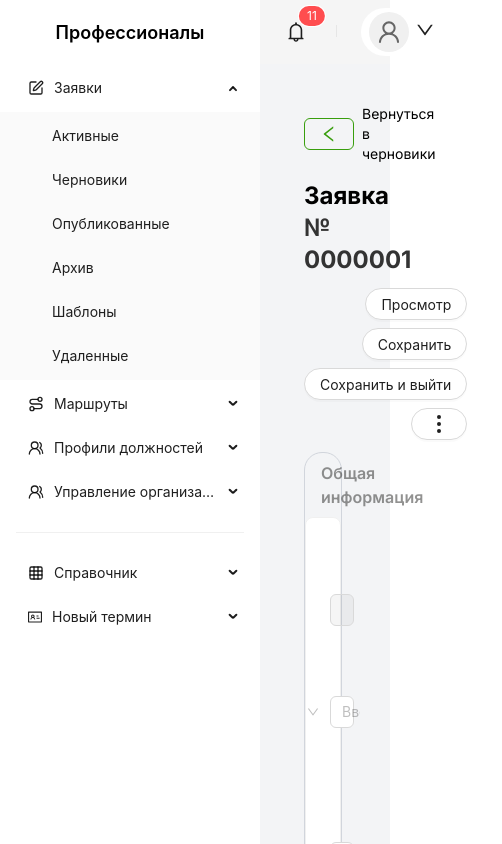
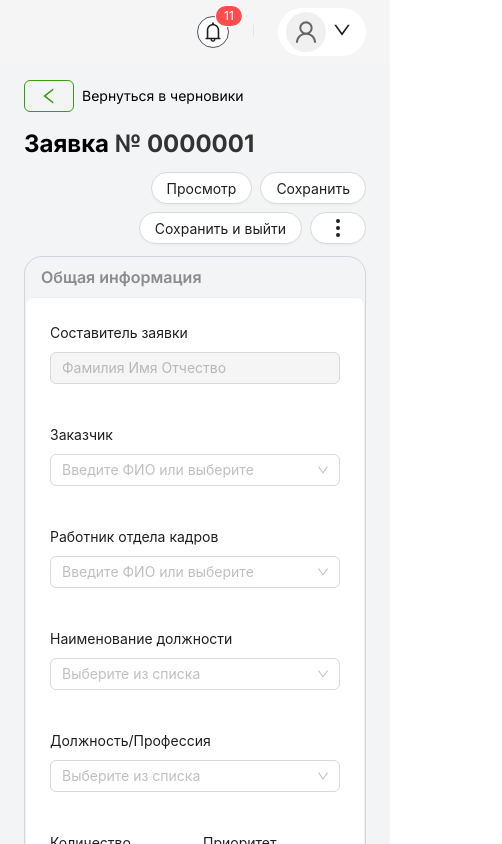
Before and after one commit to hameed-fu/figma-to-nextjs15, a Next.js app: page / in a window 390 px wide. Shown: the top 844 px of the page, 502 px wide, since content can reach past the window. Built offline with nearby package versions, Linux system fonts and the light colour scheme.

Commit message:
collapse sidebar

```diff
--- /dev/null
+++ b/app/components/layout/AppHeader.css
@@ -0,0 +1,48 @@
+.app-header {
+    display: flex;
+    align-items: center;
+    justify-content: space-between;
+    padding: 0 24px;
+    background: #f5f5f5;
+  }
+
+  .left-header {
+    display: flex;
+    align-items: center;
+    gap: 12px;
+  }
+
+  .right-header {
+    display: flex;
+    align-items: center;
+    gap: 16px;
+  }
+
+  .notification-btn {
+    border: 1px solid #4b5563;
+    border-radius: 999px;
+    background: white;
+  }
+
+  .profile-wrapper {
+    display: flex;
+    align-items: center;
+    background: white;
+    border-radius: 999px;
+    padding: 4px 8px;
+  }
+
+  .dropdown-btn {
+    border: none;
+  }
+
+  /* Hide sidebar toggle on large screens (>= 1024px) */
+  .sidebar-toggle {
+    display: block;
+  }
+
+  @media screen and (min-width: 1024px) {
+    .sidebar-toggle {
+      display: none;
+    }
+  }
--- /dev/null
+++ b/app/components/layout/Sidebar.css
@@ -0,0 +1,55 @@
+/* Sidebar container */
+.custom-sidebar {
+    background: #fff;
+    height: 100vh;
+    position: fixed;
+    left: 0;
+    top: 0;
+    display: flex;
+    flex-direction: column;
+    z-index: 1000;
+  }
+
+  /* Sidebar header */
+  .sidebar-header {
+    height: 64px;
+    display: flex;
+    align-items: center;
+    justify-content: center;
+    font-weight: 600;
+    font-size: 1.125rem;
+    opacity: 1;
+    white-space: nowrap;
+    transition: opacity 0.3s;
+  }
+
+  /* Sidebar menu */
+  .sidebar-menu {
+    flex: 1;
+    overflow-y: auto;
+  }
+
+  /* Sidebar footer */
+  .sidebar-footer {
+    padding: 12px;
+    border-top: 1px solid #f0f0f0;
+    text-align: center;
+  }
+
+  /* Button inside the footer */
+  .sidebar-footer .ant-btn {
+    display: flex;
+    justify-content: center;
+  }
+
+  /* Hide sidebar on mobile */
+  @media screen and (max-width: 767px) {
+    .custom-sidebar {
+      display: none;
+    }
+  }
+
+  /* Collapsed state */
+  .custom-sidebar .ant-layout-sider-collapsed .sidebar-header {
+    opacity: 0;
+  }
--- a/app/components/layout/header.tsx
+++ b/app/components/layout/header.tsx
@@ -1,9 +1,24 @@
 import React from "react";
 import { Header } from "antd/lib/layout/layout";
 import { Button, Badge, Avatar, Dropdown, Menu, Divider } from "antd";
-import { BellOutlined, UserOutlined, DownOutlined, DesktopOutlined } from "@ant-design/icons";
+import {
+  BellOutlined,
+  UserOutlined,
+  DownOutlined,
+  MenuFoldOutlined,
+  MenuUnfoldOutlined,
+} from "@ant-design/icons";
+import "./AppHeader.css";
 
-const AppHeader: React.FC = () => {
+interface AppHeaderProps {
+  isSidebarOpen: boolean;
+  setIsSidebarOpen: (open: boolean) => void;
+}
+
+const AppHeader: React.FC<AppHeaderProps> = ({
+  isSidebarOpen,
+  setIsSidebarOpen,
+}) => {
   const menuItems = [
     { key: "1", label: "Profile" },
     { key: "2", label: "Settings" },
@@ -11,29 +26,34 @@ const AppHeader: React.FC = () => {
   ];
 
   return (
-    <Header
-      style={{
-        display: "flex",
-        alignItems: "center",
-        justifyContent: "space-between",
-        padding: "0 24px",
-        background: "#f5f5f5",
-      }}
-    >
-      <div style={{ display: "flex", alignItems: "center", gap: "12px" }}>
-
+    <Header className="app-header">
+      <div className="left-header">
+        {/* <Button
+          type="text"
+          icon={
+            isSidebarOpen ? (
+              <MenuFoldOutlined style={{ fontSize: 20 }} />
+            ) : (
+              <MenuUnfoldOutlined style={{ fontSize: 20 }} />
+            )
+          }
+          onClick={() => {
+            console.log("Sidebar Open State Before Toggle:", isSidebarOpen);
+            setIsSidebarOpen(!isSidebarOpen);
+          }}
+        /> */}
       </div>
 
-      <div style={{ display: "flex", alignItems: "center", gap: "16px" }}>
+      <div className="right-header">
         <Badge count={11}>
           <Button
             type="text"
             icon={<BellOutlined style={{ fontSize: "20px" }} />}
-            className="border border-gray-600 rounded-full bg-white"
+            className="notification-btn"
           />
         </Badge>
         <Divider type="vertical" />
-        <div style={{ display: "flex", alignItems: "center", background: "#fff", borderRadius: "999px", padding: "4px 8px" }}>
+        <div className="profile-wrapper">
           <Avatar
             style={{ backgroundColor: "#f0f0f0", color: "#666" }}
             icon={<UserOutlined />}
@@ -41,8 +61,16 @@ const AppHeader: React.FC = () => {
           >
             AK
           </Avatar>
-          <Dropdown menu={{ items: menuItems }} placement="bottomRight" trigger={['click']}>
-            <Button type="text" icon={<DownOutlined style={{ fontSize: "18px" }} />} className="border-none" />
+          <Dropdown
+            menu={{ items: menuItems }}
+            placement="bottomRight"
+            trigger={["click"]}
+          >
+            <Button
+              type="text"
+              icon={<DownOutlined style={{ fontSize: "18px" }} />}
+              className="dropdown-btn"
+            />
           </Dropdown>
         </div>
       </div>
--- a/app/components/layout/main-layout.tsx
+++ b/app/components/layout/main-layout.tsx
@@ -1,8 +1,9 @@
 "use client";
-import '../../globals.css';
-import { useState } from "react";
-import Sidebar from "./sidebar";
-import Header  from "./header";
+
+import "../../globals.css";
+import { useState, useEffect } from "react";
+import Sidebar from "./sidebar"; // Assuming Sidebar component exists
+import Header from "./header"; // Assuming Header component exists
 import { ConfigProvider } from "antd";
 
 export default function MainLayout({
@@ -10,42 +11,55 @@ export default function MainLayout({
 }: {
   children: React.ReactNode;
 }) {
-  const [isSidebarOpen, setIsSidebarOpen] = useState(true);
+  const [isSidebarOpen, setIsSidebarOpen] = useState(true); // Sidebar state
+  const [isMobile, setIsMobile] = useState(false); // Mobile detection state
+
+  // Handle window resize for mobile detection
+  useEffect(() => {
+    const handleResize = () => {
+      setIsMobile(window.innerWidth < 768); // Detect if screen width is less than 768px
+    };
+    handleResize();
+    window.addEventListener("resize", handleResize);
+    return () => window.removeEventListener("resize", handleResize);
+  }, []);
 
   return (
     <ConfigProvider
       theme={{
-        token: {
-          colorPrimary: "#389E0D",
-        },
+        token: { colorPrimary: "#389E0D" },
         components: {
           Menu: {
-            colorPrimary: "#389E0D",         // Active menu color
-            itemSelectedColor: "#389E0D",    // Selected text color
-            itemSelectedBg: "#D9F7BE",       // Light green background
-            itemHoverColor: "#52c41a",       // Hover text color
+            colorPrimary: "#389E0D",
+            itemSelectedColor: "#389E0D",
+            itemSelectedBg: "#D9F7BE",
+            itemHoverColor: "#52c41a",
           },
-          Button: {
-            colorPrimary: "#389E0D",
-          },
-          Input: {
-            colorPrimary: "#389E0D",
-          },
-          Select: {
-            colorPrimary: "#389E0D",
-          },
+          Button: { colorPrimary: "#389E0D" },
+          Input: { colorPrimary: "#389E0D" },
+          Select: { colorPrimary: "#389E0D" },
         },
       }}
     >
-      <div className="min-h-screen bg-gray-100">
-        <Sidebar isOpen={isSidebarOpen} setIsOpen={setIsSidebarOpen} />
+      <div className="min-h-screen bg-gray-100 flex">
+        {/* Sidebar */}
         <div
-          className={`transition-all duration-300 ease-in-out ${
-            isSidebarOpen ? "ml-64" : "ml-20"
+          className={`fixed top-0 left-0 z-40 h-full transition-transform duration-300 ${
+            isSidebarOpen ? "translate-x-0" : "-translate-x-full"
+          }`}
+          style={isMobile ? { left: isSidebarOpen ? 0 : '-100%' } : {}}
+        >
+          <Sidebar isOpen={isSidebarOpen} setIsOpen={setIsSidebarOpen} />
+        </div>
+
+        {/* Main Content */}
+        <div
+          className={`flex-1 min-h-screen transition-all duration-300 ease-in-out ${
+            !isMobile && isSidebarOpen ? "ml-64" : ""
           }`}
         >
-          <Header   />
-          <main className="p-10">{children}</main>
+          <Header setIsSidebarOpen={setIsSidebarOpen} isSidebarOpen={isSidebarOpen} />
+          <main className="p-4 sm:p-6 md:p-10">{children}</main>
         </div>
       </div>
     </ConfigProvider>
--- a/app/components/layout/sidebar.tsx
+++ b/app/components/layout/sidebar.tsx
@@ -14,6 +14,8 @@ import {
 import { IdcardOutlined } from "@ant-design/icons";
 import { usePathname } from "next/navigation";
 import Link from "next/link";
+import useIsMobile from "../../hooks/useIsMobile";
+import "./Sidebar.css";
 
 const sidebarItems = [
   {
@@ -46,7 +48,6 @@ const sidebarItems = [
     icon: <UsersRound className="h-4 w-4" />,
     key: "users",
     children: [
-
       { name: "Структура", key: "structure" },
       { name: "Роли", key: "roles" },
       { name: "Пользователи", key: "users" },
@@ -68,9 +69,14 @@ const sidebarItems = [
   },
 ];
 
-const Sidebar: React.FC = () => {
+interface SidebarProps {
+  isOpen: boolean;
+  setIsOpen: (open: boolean) => void;
+}
+
+const Sidebar: React.FC<SidebarProps> = ({ isOpen, setIsOpen }) => {
   const pathname = usePathname();
-  const [collapsed, setCollapsed] = useState(false);
+  const isMobile = useIsMobile();
   const [openKeys, setOpenKeys] = useState<string[]>(["applications"]);
   const [selectedKey, setSelectedKey] = useState<string>("applications/");
 
@@ -109,37 +115,16 @@ const Sidebar: React.FC = () => {
     <Sider
       width={260}
       collapsible
-    collapsed={collapsed}
+      collapsed={!isOpen}
       trigger={null}
-    style={{
-      background: "#fff",
-      height: "100vh",
-      position: "fixed",
-      left: 0,
-      top: 0,
-      display: "flex",
-      flexDirection: "column",
-    }}
+      className={`custom-sidebar transition-all duration-300 ${isMobile ? 'fixed' : ''}`}
+      style={isMobile ? { left: isOpen ? 0 : '-100%' } : {}}
     >
-    {/* Top Logo / Header */}
-    <div
-      style={{
-        height: 64,
-        display: "flex",
-        alignItems: "center",
-        justifyContent: "center",
-        fontWeight: 600,
-        fontSize: "1.125rem",
-        opacity: collapsed ? 0 : 1,
-        transition: "opacity 0.3s",
-        whiteSpace: "nowrap",
-      }}
-    >
+      <div className="sidebar-header">
         Профессионалы
       </div>
 
-    {/* Scrollable Menu Section */}
-    <div style={{ flex: 1, overflowY: "auto",  height: "100vh", }}>
+      <div className="sidebar-menu">
         <Menu
           mode="inline"
           openKeys={openKeys}
@@ -151,29 +136,22 @@ const Sidebar: React.FC = () => {
         />
       </div>
 
-    {/* Bottom Toggle Button */}
-    <div
-      style={{
-        padding: "12px",
-        borderTop: "1px solid #f0f0f0",
-        textAlign: "center",
-      }}
-    >
+      <div className="sidebar-footer">
         <Button
           type="text"
-        onClick={() => setCollapsed(!collapsed)}
+          onClick={() => setIsOpen(!isOpen)}
           icon={
             <ListCollapse
               className={`h-5 w-5 text-gray-700 transition-transform duration-200 ${
-              collapsed ? "rotate-180" : ""
+                !isOpen ? "rotate-180" : ""
               }`}
             />
           }
         />
       </div>
     </Sider>
-
   );
 };
 
+
 export default Sidebar;
--- a/app/globals.css
+++ b/app/globals.css
@@ -31,3 +31,8 @@
 .text-pink-400 {
   color: #a047f3;
 }
+
+body {
+  margin: 0;
+  font-family: -apple-system, BlinkMacSystemFont, 'Segoe UI', Roboto, 'Helvetica Neue', Arial;
+}
--- /dev/null
+++ b/app/hooks/useIsMobile.ts
@@ -0,0 +1,20 @@
+import { useEffect, useState } from "react";
+
+const useIsMobile = (breakpoint = 768) => {
+  const [isMobile, setIsMobile] = useState(false);
+
+  useEffect(() => {
+    const handleResize = () => {
+      setIsMobile(window.innerWidth < breakpoint);
+    };
+
+    handleResize(); // check on mount
+    window.addEventListener("resize", handleResize);
+
+    return () => window.removeEventListener("resize", handleResize);
+  }, [breakpoint]);
+
+  return isMobile;
+};
+
+export default useIsMobile;
```
Lines whose indentation alone changed are shown as unchanged.
